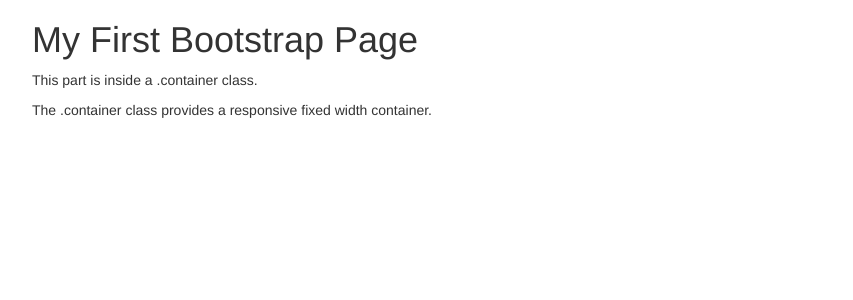
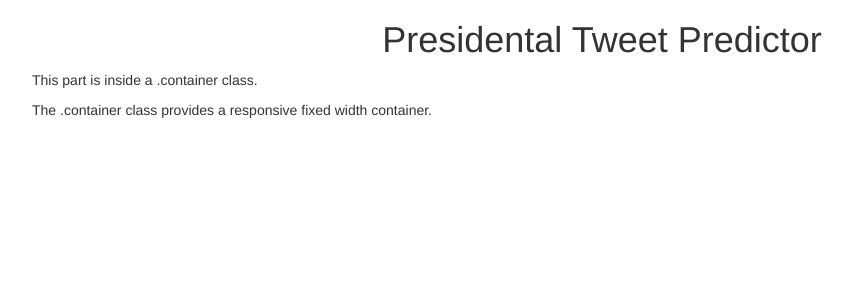
Before and after one commit to goobta/Presidental-Tweet-Analysis, a Flask app: page / in a window 1280 px wide. Shown: the top 300 px of the page, without its empty margins (38-891 px from the left). Run offline with Flask 2, Linux system fonts and the light colour scheme; some libraries are stand-ins or nearby versions.

Commit message:
Screwed around a little bit with the html

```diff
--- a/server/templates/index.html
+++ b/server/templates/index.html
@@ -10,9 +10,9 @@
 </head>
 <body>
 	<div class="container">
-  <h1>My First Bootstrap Page</h1>
-  <p>This part is inside a .container class.</p>
-  <p>The .container class provides a responsive fixed width container.</p>
-</div>
+		<h1><center>Presidental Tweet Predictor</center></h1>
+		<p>This part is inside a .container class.</p>
+		<p>The .container class provides a responsive fixed width container.</p>
+	</div>
 </body>
 </html>
```
